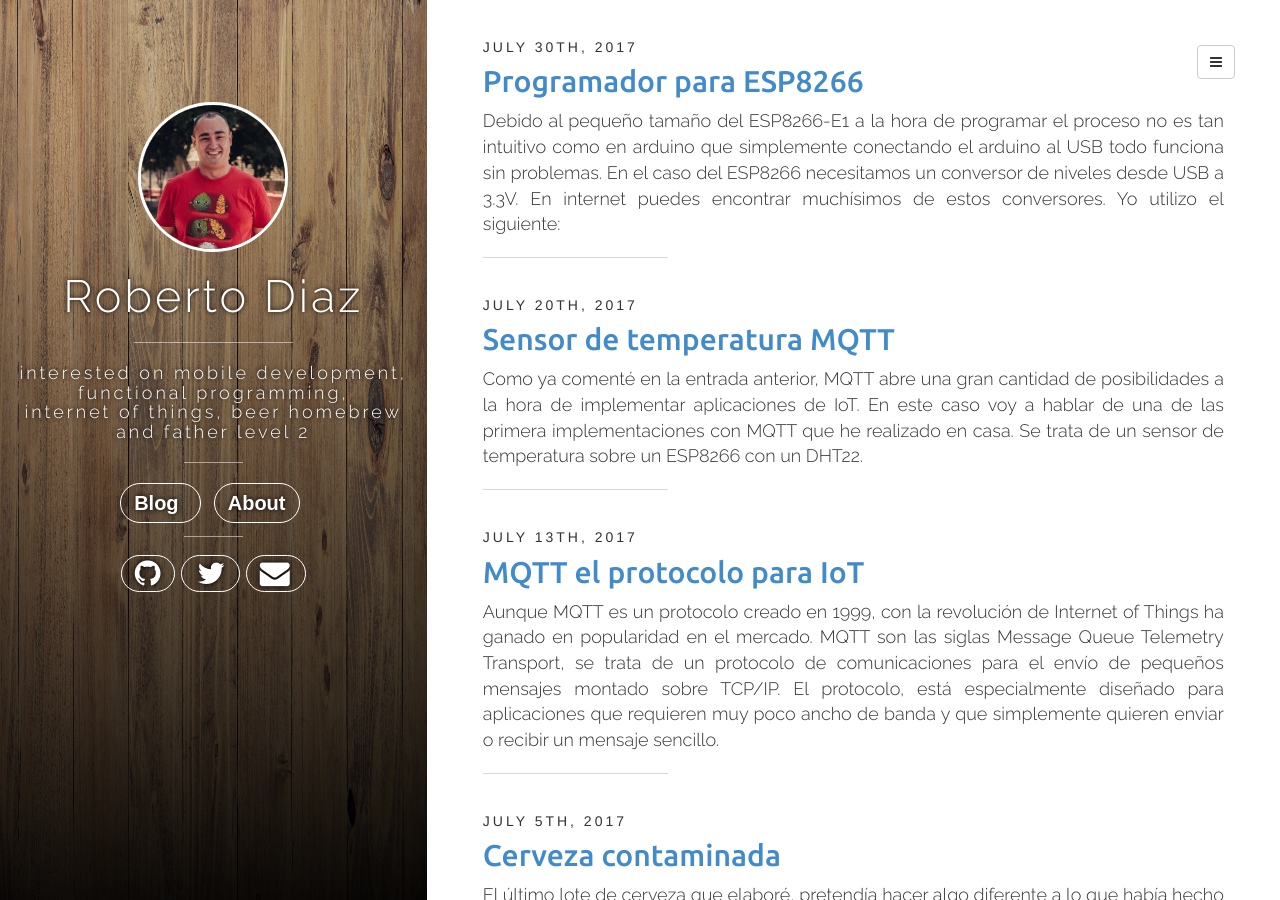
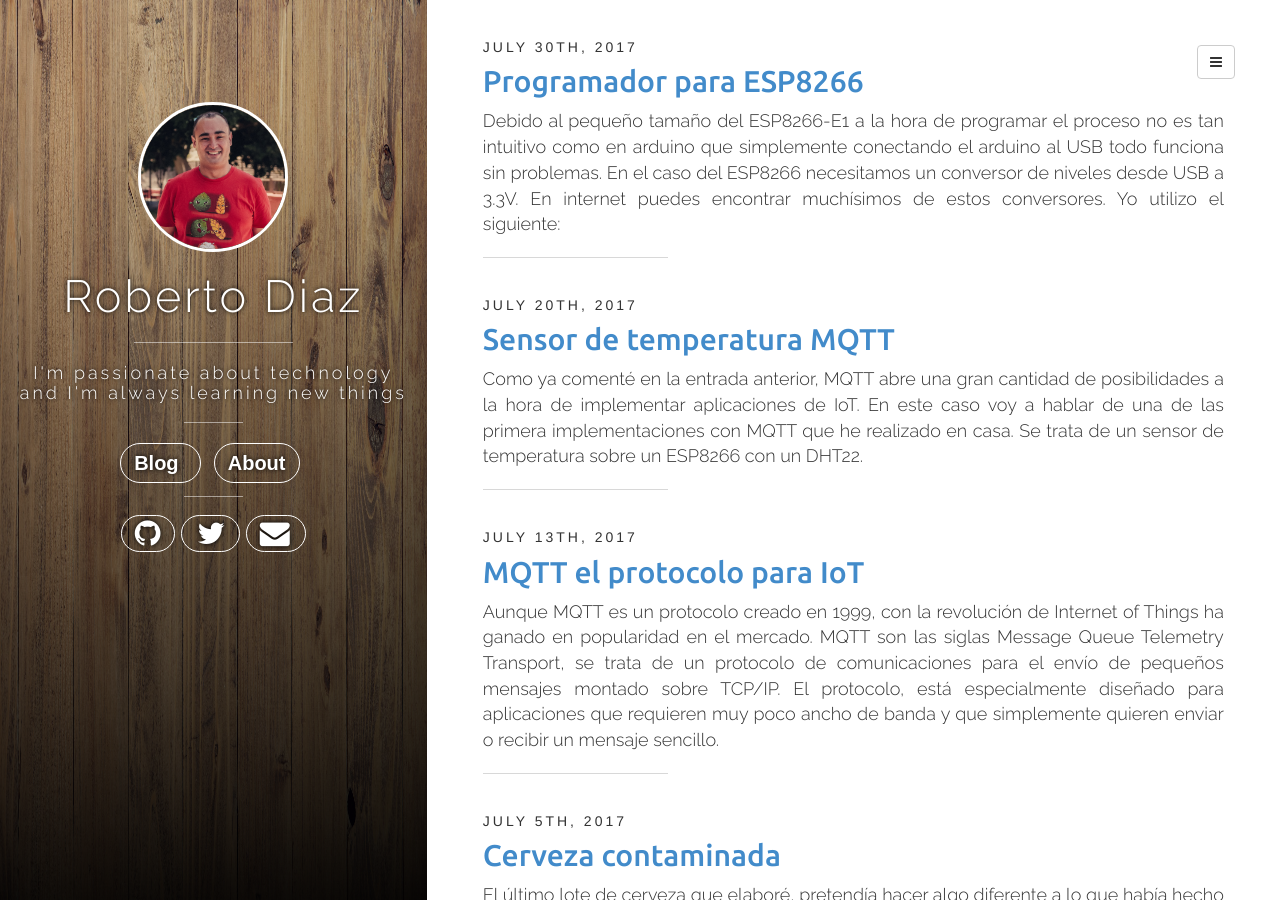
Before and after one commit to rdiaz82/rdiaz82.github.io, a Jekyll site: the page built from index.html, in a window 1280 px wide and 900 px high. Built offline with Jekyll 4.4.1, drawn with Linux system fonts in a browser that asks for light colours; nearby versions of some CDN libraries; the list of posts is cut into pages by our own code; comment, search, counter and statistics services are not loaded.

Commit message:
changing home

```diff
--- a/_config.yml
+++ b/_config.yml
@@ -31,5 +31,4 @@ author:
   twitter: talk2ankan
   facebook: talk2ankan
   googleplus: +AnkanBiswasWorkspace
-  bio: "interested on mobile development, functional programming,<br/> internet of things, beer homebrew and father level 2"
-  uno-dbyll: http://localhost:4000/uno-dbyll.png
+  bio: "I'm passionate about technology and I'm always learning new things"
```
